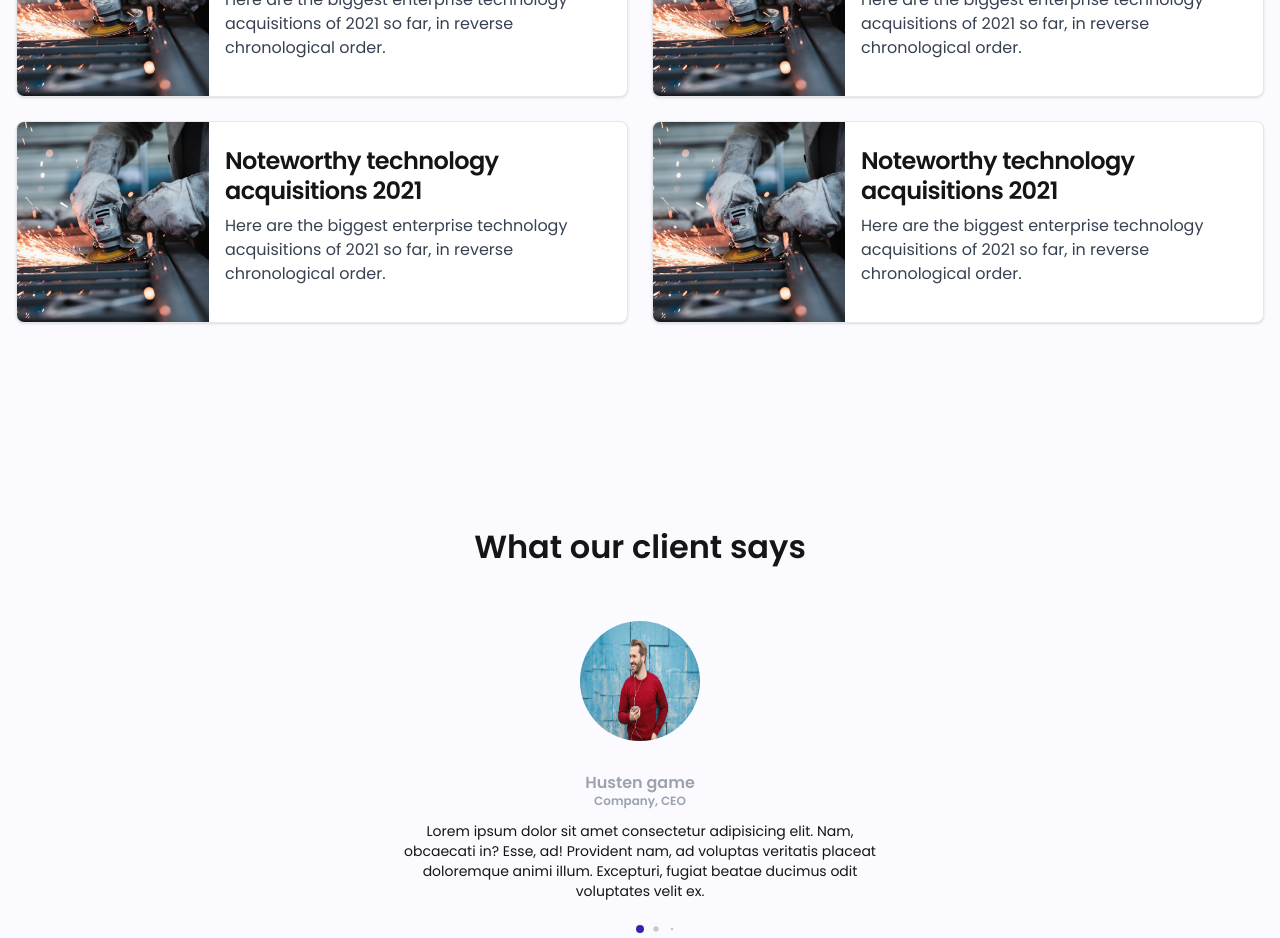
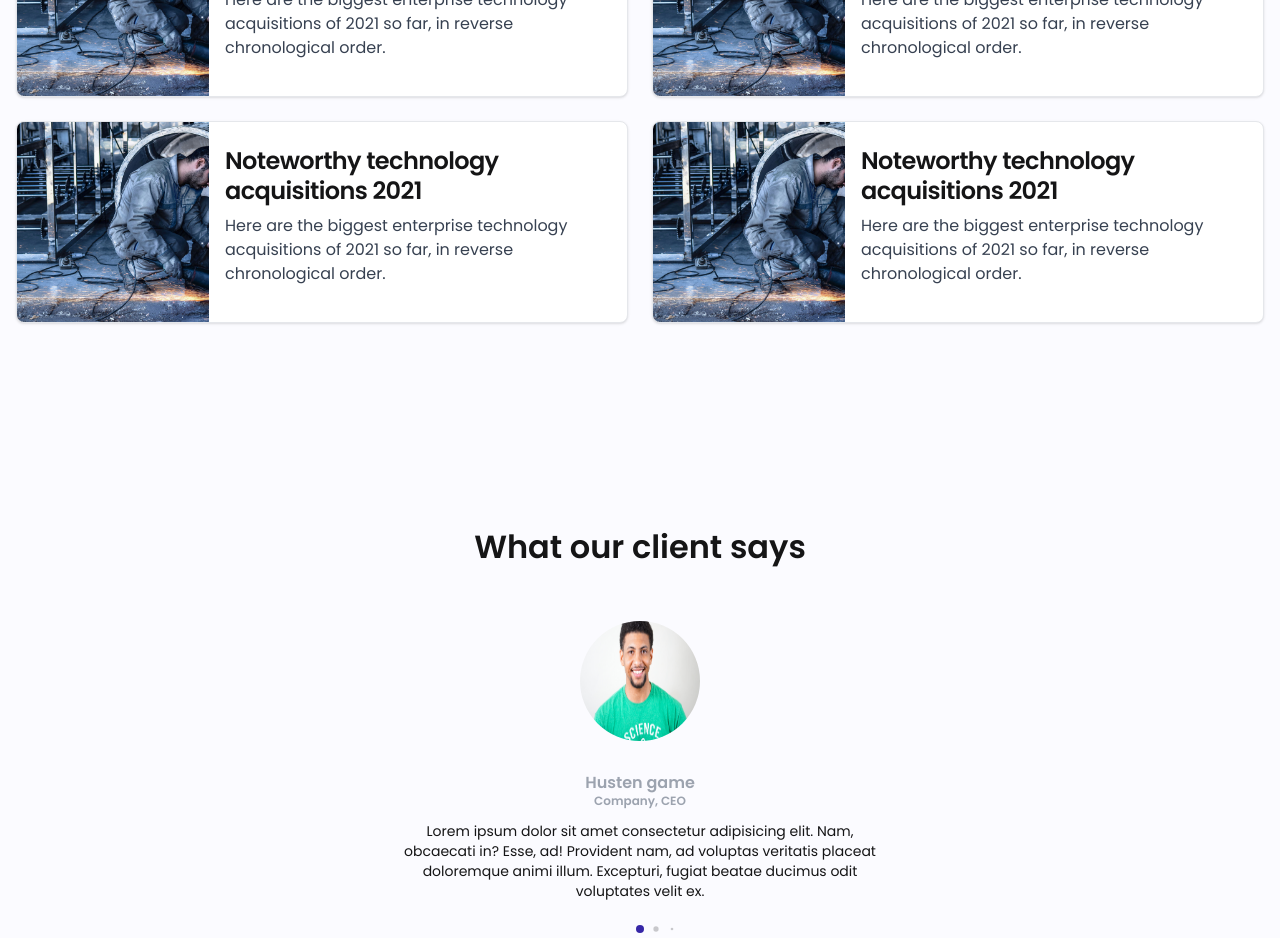
Before and after one commit to vipincode/workers, a React (Vite) app: page / in a window 1280 px wide. Shown: the part 4140-5078 px from the top of the page. Built offline with nearby package versions, Linux system fonts and the light colour scheme.

Commit message:
Fix image upload issue

```diff
--- a/src/components/shared/client-card.tsx
+++ b/src/components/shared/client-card.tsx
@@ -1,7 +1,9 @@
+import ClientImage from "../../assets/images/three.jpg";
+
 const ClientCard = () => {
   return (
     <div className="flex flex-col justify-center items-center text-center">
-      <img src="/public/images/one.jpg" alt="" className="w-[120px] h-[120px] rounded-full block mb-5" />
+      <img src={ClientImage} alt="" className="w-[120px] h-[120px] rounded-full block mb-5" />
       <article className="mb-10">
         <h3 className="text-base leading-5 font-semibold text-gray-400 mt-3">Husten game</h3>
         <small className="text-xs font-semibold text-gray-400 block mb-3">Company, CEO</small>
--- a/src/components/shared/h-card.tsx
+++ b/src/components/shared/h-card.tsx
@@ -1,4 +1,5 @@
 import { Link } from "react-router-dom";
+import CuttingImage from "../../assets/images/cutting.jpg";
 
 const HCard = () => {
   return (
@@ -6,7 +7,7 @@ const HCard = () => {
       to="#"
       className="flex flex-col items-center bg-white border border-gray-200 rounded-lg shadow md:flex-row overflow-hidden"
     >
-      <img className="object-cover w-full h-[200px] md:w-48 " src="/public/images/cutting-1.jpg" alt="" />
+      <img className="object-cover w-full h-[200px] md:w-48 " src={CuttingImage} alt="" />
       <div className="flex flex-col justify-between p-4 leading-normal">
         <h5 className="mb-2 text-[24px] leading-[30px] font-semibold tracking-tight">
           Noteworthy technology acquisitions 2021
```
Also changed, not shown: src/assets/images/cutting.jpg (added), src/assets/images/three.jpg (added).
